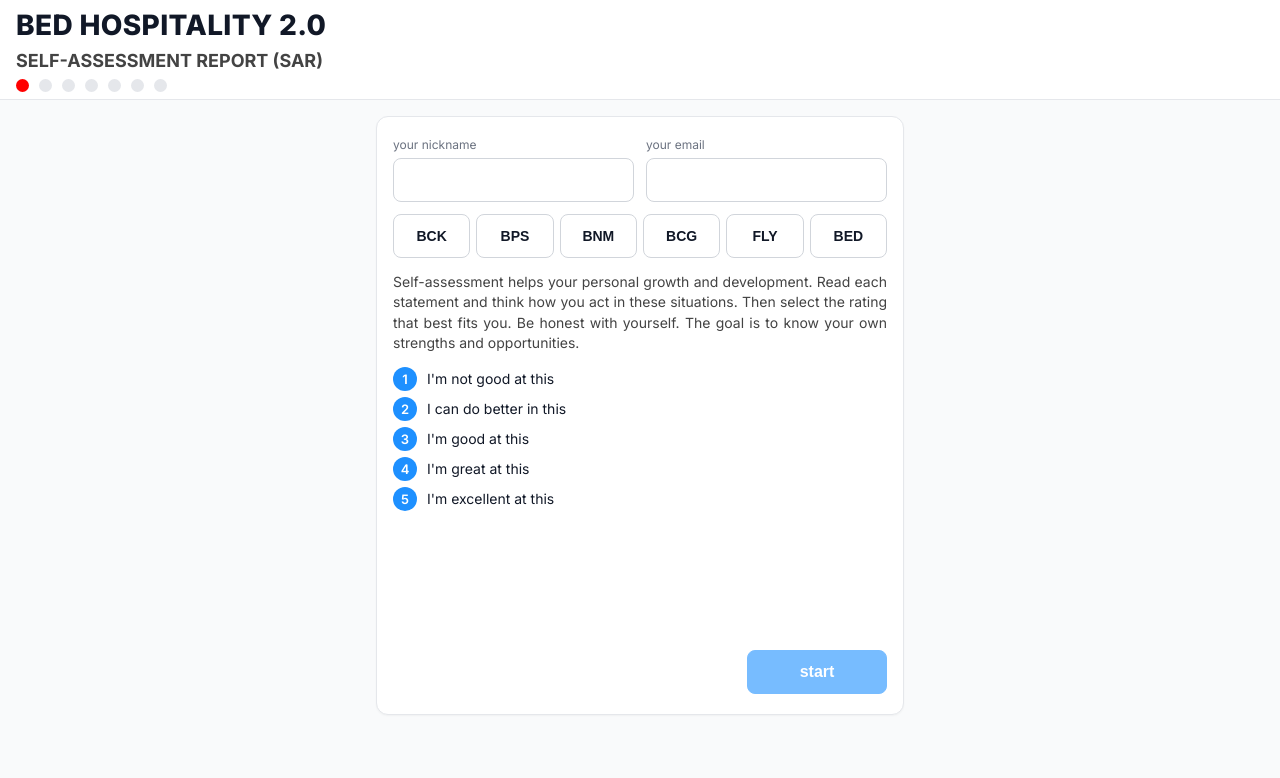
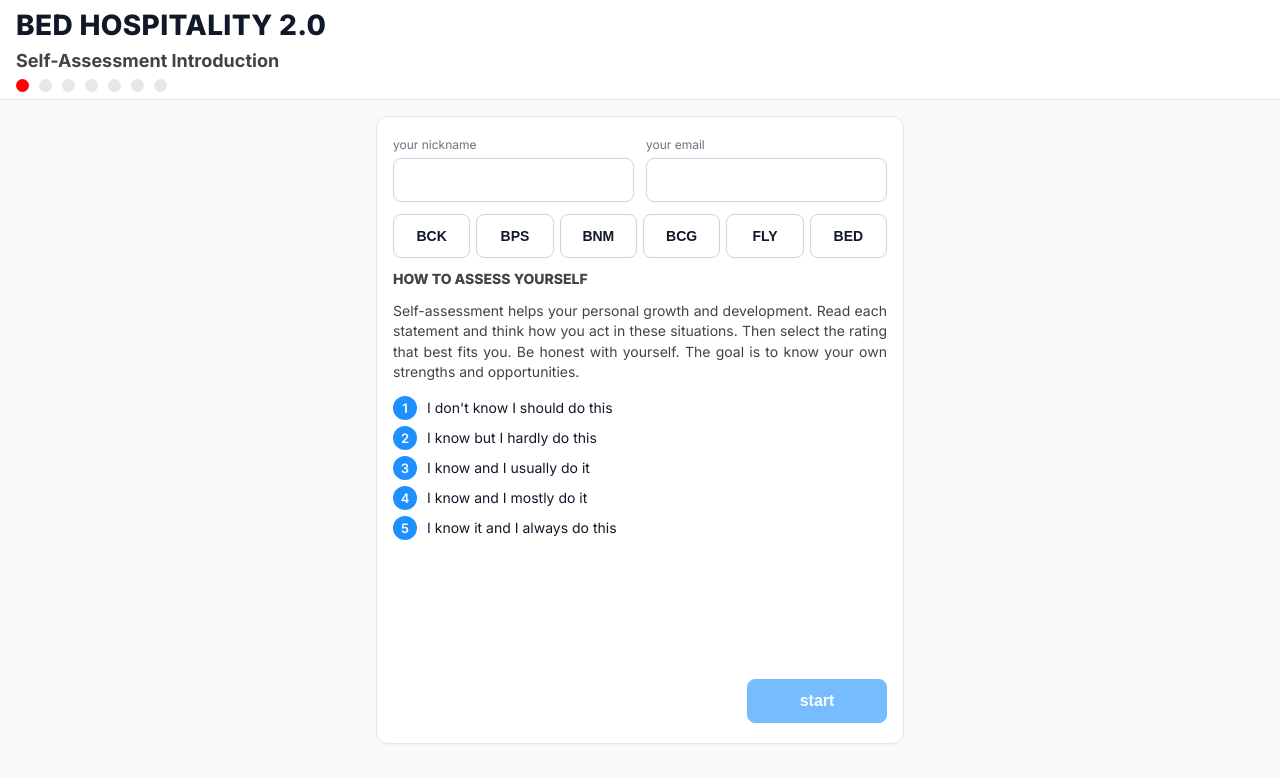
Before and after one commit to jeroenschedler-stack/bed-self-assessment-vs5-Public, a plain HTML site: page index.html in a window 1280 px wide. Drawn offline with nearby package versions, Linux system fonts and the light colour scheme.

Commit message:
Add files via upload

```diff
--- a/index.html
+++ b/index.html
@@ -227,21 +227,22 @@ p{color:#434343;line-height:1.6;}
     <button class="sar-btn sar-hotel" data-hotel="BED">BED</button>
 </div>
 
+        <div class="sar-para-title">HOW TO ASSESS YOURSELF</div>
         <div class="sar-intro" style="margin-bottom:8px">
           <p>Self-assessment helps your personal growth and development. Read each statement and think how you act in these situations. Then select the rating that best fits you. Be honest with yourself. The goal is to know your own strengths and opportunities.</p>
         </div>
 
         <div class="sar-scale" style="margin-bottom:8px">
-          <div class="sar-scale-row"><span class="sar-badge">1</span><span>I'm not good at this</span></div>
-          <div class="sar-scale-row"><span class="sar-badge">2</span><span>I can do better in this</span></div>
-          <div class="sar-scale-row"><span class="sar-badge">3</span><span>I'm good at this</span></div>
-          <div class="sar-scale-row"><span class="sar-badge">4</span><span>I'm great at this</span></div>
-          <div class="sar-scale-row"><span class="sar-badge">5</span><span>I'm excellent at this</span></div>
+          <div class="sar-scale-row"><span class="sar-badge">1</span><span>I don't know I should do this</span></div>
+          <div class="sar-scale-row"><span class="sar-badge">2</span><span>I know but I hardly do this</span></div>
+          <div class="sar-scale-row"><span class="sar-badge">3</span><span>I know and I usually do it</span></div>
+          <div class="sar-scale-row"><span class="sar-badge">4</span><span>I know and I mostly do it</span></div>
+          <div class="sar-scale-row"><span class="sar-badge">5</span><span>I know it and I always do this</span></div>
         </div>
 
             <div class="sar-gap-3"></div>
-      <div class="sar-gap-3"></div>
-  <div class="sar-actions">
+            <div class="sar-gap-3"></div>
+            <div class="sar-actions">
           <button id="sarStart" class="sar-btn primary" data-nav="goto" data-step="q1" disabled>start</button>
         </div>
       </div>
@@ -297,8 +298,8 @@ p{color:#434343;line-height:1.6;}
       <div class="sar-page" data-step="peer">
 
     <div class="sar-gap-1"></div>
-  <div class="sar-para-title">COMPLETE YOUR PEER REVIEW</div>
-  <div class="sar-intro" style="margin-bottom:12px"><p>You completed the self-assessment. The next step is peer assessment Ask anyone in your team who has been in BED for at least 24 months to review you. When they accept complete the information below. </p></div>
+  <div class="sar-para-title">FIND YOUR PEER REVIEWER</div>
+  <div class="sar-intro" style="margin-bottom:12px"><p>You completed your self-assessment. The next step is peer review. Ask anyone in your team who has been in BED for at least 24 months to assess you. When they accept complete the information. When you click Done the review form is send to your peer</p></div>
   <div class="sar-gap-1"></div>
   <div class="sar-row sar-row-fields" style="margin-bottom:12px">
     <label class="sar-field">
@@ -732,7 +733,7 @@ function updateHeaderTitle(){
   if(activeTitle){ text = activeTitle.textContent.trim(); }
   const step = sarState.step;
   if(!text){
-    const map = {welcome:'SELF-ASSESSMENT REPORT (SAR)', q1:'STATEMENTS PART 1', q2:'STATEMENTS PART 2', score:'SELF-ASSESSMENT SCORE', peer:'PEER ASSESSMENT', done:'YOU\'RE DONE', finish:'SELF- ASSESSMENT COMPLETED'
+    const map = {welcome:'Self-Assessment Introduction', q1:'STATEMENTS PART 1', q2:'STATEMENTS PART 2', score:'SELF-ASSESSMENT SCORE', peer:'PEER ASSESSMENT', done:'YOU\'RE DONE', finish:'SELF- ASSESSMENT COMPLETED'
 };
     text = map[step] || '';
   }
```
